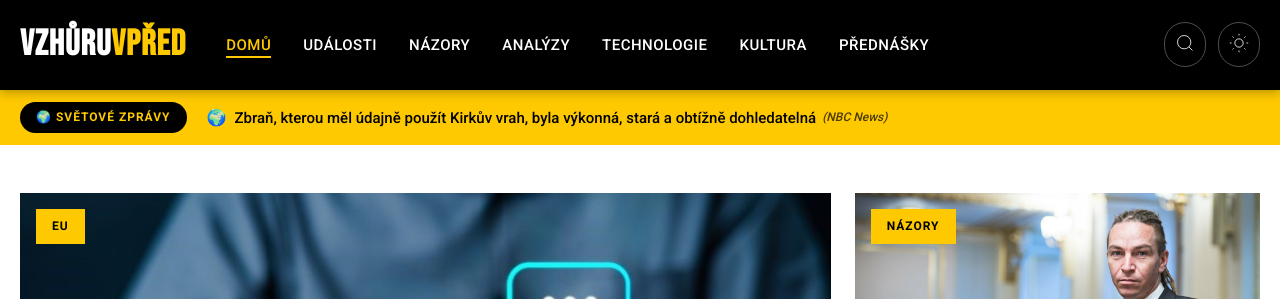
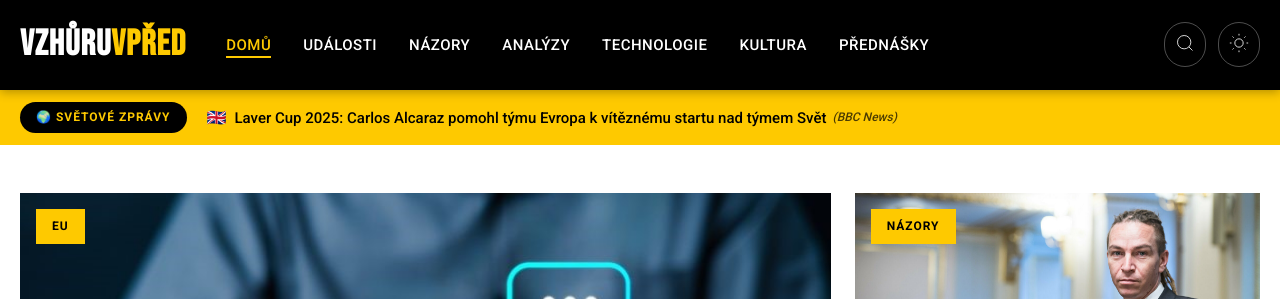
Before and after one commit to tangero/vzhuruvpred, a Jekyll site: the page built from index.html, in a window 1280 px wide and 900 px high. Shown: the top 299 px of the window. Built offline with Jekyll 4.4.1, drawn with Linux system fonts in a browser that asks for light colours; part of the change alters nothing that is shown.

Commit message:
Update world news 2025-09-21 13:25

```diff
--- a/_data/world_news.json
+++ b/_data/world_news.json
@@ -1,43 +1,54 @@
 {
-  "last_updated": "2025-09-21T12:33:26",
+  "last_updated": "2025-09-21T13:21:04",
   "articles": [
     {
       "flag": "🌍",
       "country": "global",
-      "title": "Kybernetický útok narušil systémy odbavení na velkých evropských letištích",
-      "original_title": "Cyberattack disrupts check-in systems at major European airports - AP News",
-      "url": "https://apnews.com/article/europe-airports-cyberattack-29b6d890baf7ac3a22f0f2b2f169b890",
-      "urlToImage": "https://dims.apnews.com/dims4/default/3f077fa/2147483647/strip/true/crop/5660x3184+0+295/resize/1440x810!/quality/90/?url=https%3A%2F%2Fassets.apnews.com%2F6d%2F94%2F07dd3884e8a19ba98b453f091c6d%2Ff2e131ae65ff47e68c6ccf5364b2f329",
-      "source": "Associated Press",
-      "publishedAt": "2025-09-20T09:19:00Z",
-      "description": "Kybernetický útok narušil provoz na několika evropských letištích"
+      "title": "Chytré brýle od Mety vám možná přidají na inteligenci. Rozhodně ale budete působit trapně.",
+      "original_title": "Meta’s Smart Glasses Might Make You Smarter. They’ll Certainly Make You More Awkward - WIRED",
+      "url": "https://www.wired.com/story/meta-smart-glasses-cognitive-disadvantage/",
+      "urlToImage": "https://media.wired.com/photos/68cda3213e66f0d9fd315ce2/191:100/w_1280,c_limit/Meta-Ray-Ban-Display-Gear-Meta-AI.jpg",
+      "source": "Wired",
+      "publishedAt": "2025-09-20T10:00:00Z",
+      "description": "Šéf Mety Mark Zuckerberg tvrdí, že každý, kdo nebude nosit chytré brýle, bude v budoucnu v „kognitivní nevýhodě“. Za tu přidanou inteligenci ale zaplatíte vysokou sociální cenu."
+    },
+    {
+      "flag": "🇬🇧",
+      "country": "gb",
+      "title": "Laver Cup 2025: Carlos Alcaraz pomohl týmu Evropa k vítěznému startu nad týmem Svět",
+      "original_title": "Laver Cup 2025: Carlos Alcaraz helps Team Europe make winning start over Team World - BBC",
+      "url": "https://www.bbc.com/sport/tennis/articles/cp3v7ejyd52o",
+      "urlToImage": "https://ichef.bbci.co.uk/ace/branded_sport/1200/cpsprodpb/ea5a/live/3baccf00-9601-11f0-89a4-0f12d2f11e3f.jpg",
+      "source": "BBC News",
+      "publishedAt": "2025-09-20T09:29:19Z",
+      "description": "Carlos Alcaraz pomáhá týmu Evropa závodit k vedení 3:1 nad týmem Svět v první den Laver Cupu."
     },
     {
       "flag": "🌍",
       "country": "global",
-      "title": "Zbraň, kterou měl údajně použít Kirkův vrah, byla výkonná, stará a obtížně dohledatelná",
+      "title": "Zbraň, kterou měl údajně použít Kirkův vrah, byla výkonná, stará a těžko dohledatelná",
       "original_title": "Kirk assassin’s alleged gun was powerful, vintage and hard to trace - NBC News",
       "url": "https://www.nbcnews.com/news/us-news/kirk-assassins-alleged-gun-was-powerful-vintage-hard-trace-rcna231334",
       "urlToImage": "https://media-cldnry.s-nbcnews.com/image/upload/t_nbcnews-fp-1200-630,f_auto,q_auto:best/rockcms/2025-09/250911-charlie-kirk-investigation-mn-1241-a18d95.jpg",
       "source": "NBC News",
       "publishedAt": "2025-09-20T09:00:00Z",
-      "description": "V hektických hodinách po atentátu na Charlieho Kirka objevili vyšetřovatelé zbraň v lesnaté oblasti poblíž místa činu na severu Utahu."
+      "description": "V hektických hodinách po atentátu na Charlie Kirka objevili vyšetřovatelé zbraň v lesnaté oblasti poblíž místa činu v severním Utahu."
+    },
+    {
+      "flag": "🇺🇸",
+      "country": "us",
+      "title": "Kyberútok narušil provoz na evropských letištích včetně Heathrow a Bruselu",
+      "original_title": "Cyberattack disrupts operations at European airports including Heathrow, Brussels - CNN",
+      "url": "https://www.cnn.com/2025/09/20/travel/europe-airports-cyber-attack-intl",
+      "urlToImage": "https://media.cnn.com/api/v1/images/stellar/prod/ap25263288260536.jpg?c=16x9&q=w_800,c_fill",
+      "source": "CNN",
+      "publishedAt": "2025-09-20T08:44:48Z",
+      "description": "Kybernetický útok na poskytovatele služeb pro check-in a boardingové systémy narušil provoz na několika velkých evropských letištích včetně londýnského Heathrow, Bruselu a Berlína, což v sobotu způ..."
     },
     {
       "flag": "🌍",
       "country": "global",
-      "title": "Jak sledovat pietní akt Charlie Kirka – ABC News – Nejnovější zprávy, aktuální zpravodajství a videa",
-      "original_title": "How to watch the Charlie Kirk memorial service - ABC News - Breaking News, Latest News and Videos",
-      "url": "https://abcnews.go.com/Politics/how-watch-charlie-kirk-memorial-service/story?id\\\\u003d125735217",
-      "urlToImage": null,
-      "source": "ABC News",
-      "publishedAt": "2025-09-20T08:58:24Z",
-      "description": ""
-    },
-    {
-      "flag": "🌍",
-      "country": "global",
-      "title": "Rusko podniklo ‚masivní‘ útok po celé Ukrajině – ABC News – Nejnovější zprávy, aktuální zpravodajství a videa",
+      "title": "Rusko podniklo ‚masivní‘ útok po celé Ukrajině - ABC News - Nejnovější zprávy a videa",
       "original_title": "Russia carries out 'massive' attack across Ukraine - ABC News - Breaking News, Latest News and Videos",
       "url": "https://abcnews.go.com/International/russia-carries-massive-attack-ukraine/story?id\\\\u003d125760730",
       "urlToImage": null,
@@ -46,15 +57,15 @@
       "description": ""
     },
     {
-      "flag": "🇺🇸",
-      "country": "us",
-      "title": "Pohrobek Bretta Kavanaugha z Nejvyššího soudu se identifikuje jako trans žena: soudní dokumenty",
-      "original_title": "Supreme Court Justice Brett Kavanaugh’s would-be assassin now identifies as trans woman: court docs - New York Post",
-      "url": "https://nypost.com/2025/09/19/us-news/brett-kavanaughs-would-be-assassin-now-identifies-as-trans-woman-court-docs/",
-      "urlToImage": "https://nypost.com/wp-content/uploads/sites/2/2025/09/kavanaugh-would-be-killer-now-trans-women.jpg?quality=75&strip=all&1758324277&w=1024",
-      "source": "New York Post",
-      "publishedAt": "2025-09-20T03:26:00Z",
-      "description": "Sophie Roske, která se v dubnu přiznala k pokusu o vraždu Kavanaugha, bude od nynějška advokáty označována jako „Sophie Roske“."
+      "flag": "🌍",
+      "country": "global",
+      "title": "Trumpovi nařízeno podat žalobu na New York Times znovu, soudce ji zamítl pro příliš složitost",
+      "original_title": "Trump told to refile New York Times lawsuit judge dismissed as too wordy - Axios",
+      "url": "https://www.axios.com/2025/09/19/trump-new-york-times-lawsuit-dismissed",
+      "urlToImage": "https://images.axios.com/V9I2RyExJ_MZeysmRTcuS9xRy7M=/0x339:5196x3262/1366x768/2025/09/19/1758299054788.jpeg",
+      "source": "Axios",
+      "publishedAt": "2025-09-20T06:36:11Z",
+      "description": "Soudce označil původní žalobu za zbytečně dlouhou a „rozhodně nevhodnou“."
     },
     {
       "flag": "🌍",
@@ -65,45 +76,34 @@
       "urlToImage": "https://www.politico.com/dims4/default/resize/1200/quality/90/format/jpg?url=https%3A%2F%2Fstatic.politico.com%2Fd9%2F63%2F390af3794e0998ca49fce9ac0313%2Ftrump-tariffs-07704.jpg",
       "source": "Politico",
       "publishedAt": "2025-09-20T02:09:40Z",
-      "description": "Ministerstvo spravedlnosti žádá o pozastavení rozhodnutí federálního soudce, že vláda chybně ukončila dočasný chráněný status pro více než 300 000 Venezuelanů."
+      "description": "Ministerstvo spravedlnosti žádá o pozastavení rozhodnutí federálního soudce, že vláda chybně ukončila dočasnou ochranu pro více než 300 000 Venezuelanů."
     },
     {
       "flag": "🇺🇸",
       "country": "us",
-      "title": "Americká armáda provedla třetí smrtící úder proti údajnému plavidlu pašujícímu drogy",
+      "title": "Americká armáda provedla třetí smrtící úder na údajnou loď pašující drogy.",
       "original_title": "US military conducts third fatal strike on alleged drug smuggling vessel - Financial Times",
       "url": "https://www.ft.com/content/c4cff377-5c2a-4f2f-8a75-f30499e32a35",
       "urlToImage": "https://images.ft.com/v3/image/raw/https%3A%2F%2Fd1e00ek4ebabms.cloudfront.net%2Fproduction%2Fe091337a-b5fe-47c8-8499-11e6523f6735.jpg?source=next-barrier-page",
       "source": "Financial Times",
       "publishedAt": "2025-09-20T01:25:23Z",
-      "description": "Dřívější útoky cílily na údajné venezuelské kartely, které podle Trumpa pašovaly drogy"
+      "description": "Předchozí útoky cílily na údajné venezuelské kartely, které podle Trumpa pašovaly drogy"
     },
     {
       "flag": "🌍",
       "country": "global",
-      "title": "Ted Cruz kritizuje šéfa FCC jmenovaného Trumpem za výzvu k „akci“ proti Jimmymu Kimmelovi: „Přímo z filmu Goodfellas“",
-      "original_title": "Ted Cruz criticizes Trump-appointed FCC chair for urging \"action\" on Jimmy Kimmel: \"Right out of Goodfellas\" - CBS News",
-      "url": "https://www.cbsnews.com/news/ted-cruz-fcc-brendan-carr-jimmy-kimmel-goodfellas-trump/",
-      "urlToImage": "https://assets2.cbsnewsstatic.com/hub/i/r/2025/06/17/fb9e9eee-b946-42da-aa14-9e970c085d4d/thumbnail/1200x630/48457b0e3b447b3d3463465b403dd15a/ap25167801559617.jpg",
-      "source": "CBS News",
-      "publishedAt": "2025-09-19T23:51:52Z",
-      "description": "Republikánský senátor Ted Cruz z Texasu ostře kritizoval předsedu FCC Brendana Carra za jeho výroky o Jimmy Kimmelovi, označil je za „sakramentsky nebezpečné“ a jeho postup přirovnal k mafiánskému ..."
-    },
-    {
-      "flag": "🇺🇸",
-      "country": "us",
-      "title": "Poradci RFK Jr. pro očkování přidávají překážku k získání vakcíny proti covidu",
-      "original_title": "RFK Jr.'s vaccine advisers add hurdle to getting covid shots - The Washington Post",
-      "url": "https://www.washingtonpost.com/health/2025/09/19/cdc-covid-vaccine-vote-acip/",
-      "urlToImage": "https://www.washingtonpost.com/wp-apps/imrs.php?src=https://arc-anglerfish-washpost-prod-washpost.s3.amazonaws.com/public/3E5IWRDSFCYIORFJ4D33R6ZDHQ.jpg&w=1440",
-      "source": "The Washington Post",
-      "publishedAt": "2025-09-19T23:32:17Z",
-      "description": "Poradci CDC pro očkování v ACIP doporučili konzultaci s lékařem před podáním vakcíny proti covidu, což je změna oproti univerzálnímu doporučení pro osoby od 6 měsíců věku."
+      "title": "Jak hlasoval poradní panel CDC vybraný R. F. Kennedym ml. o vakcínách proti covidu a dalších otázkách",
+      "original_title": "How RFK Jr.’s hand-picked CDC advisory panel voted on COVID vaccines and more - PBS",
+      "url": "https://www.pbs.org/newshour/health/how-rfk-jr-s-hand-picked-cdc-advisory-panel-voted-on-covid-vaccines-and-more",
+      "urlToImage": "https://d3i6fh83elv35t.cloudfront.net/static/2025/09/GettyImages-2235757926-1024x683.jpg",
+      "source": "PBS",
+      "publishedAt": "2025-09-20T00:08:43Z",
+      "description": "Nepředvídatelné jednání následovalo po razantní personální změně ministra zdravotnictví Roberta F. Kennedyho ml., který tak chtěl expertní poradní panel očistit od toho, co označuje za korporátní z..."
     },
     {
       "flag": "🇬🇧",
       "country": "gb",
-      "title": "Brett James: Autor písně „Jesus, Take the Wheel“ zemřel při leteckém neštěstí v Severní Karolíně",
+      "title": "Brett James, autor písně „Jesus, Take the Wheel“, zemřel při leteckém neštěstí v Severní Karolíně",
       "original_title": "Brett James: 'Jesus, Take the Wheel' songwriter dies in plane crash in North Carolina - BBC",
       "url": "https://www.bbc.com/news/articles/c24rzgrez59o",
       "urlToImage": "https://ichef.bbci.co.uk/news/1024/branded_news/750f/live/3250ead0-95ad-11f0-8b02-ff721f50dc42.jpg",
@@ -114,35 +114,24 @@
     {
       "flag": "🌍",
       "country": "global",
-      "title": "VIPER žije! Blue Origin Jeffa Bezose dopraví na Měsíc v roce 2027 ledem lovící rover NASA",
-      "original_title": "VIPER lives! Jeff Bezos' Blue Origin will land ice-hunting NASA rover on the moon in 2027 - Space",
-      "url": "https://www.space.com/astronomy/moon/viper-lives-jeff-bezos-blue-origin-will-land-ice-hunting-nasa-rover-on-the-moon-in-2027",
-      "urlToImage": "https://cdn.mos.cms.futurecdn.net/YfTDowQg7iWoSgGkqKoA8o.jpg",
-      "source": "Space.com",
-      "publishedAt": "2025-09-19T22:03:00Z",
-      "description": "VIPER se na Měsíc sveze na landeru Blue Moon od Blue Origin"
-    },
-    {
-      "flag": "🌍",
-      "country": "global",
-      "title": "‚Zrada‘: Progresivní zuří, když Trumpův úředník přizná, že ‚se zvažuje‘ zvýšení důchodového věku",
+      "title": "‚Zrada‘: Pokrokáři útočí, když Trumpův úředník říká, že se ‚zvažuje‘ zvýšení důchodového věku",
       "original_title": "'Betrayal': Progressives Pounce as Trump Official Says Raising Retirement Age 'Being Considered' - Common Dreams",
       "url": "https://www.commondreams.org/news/trump-raise-retirement-age",
       "urlToImage": "https://www.commondreams.org/media-library/image.jpg?id=56527669&width=1200&height=600&coordinates=0%2C300%2C0%2C300",
       "source": "Common Dreams",
       "publishedAt": "2025-09-19T21:17:48Z",
-      "description": "Progresivní kritizují Trumpem jmenovaného komisaře SSA za zvažování zvýšení důchodového věku, což odporuje Trumpovému volebnímu slibu."
+      "description": "Progresivní kritizují Trumpem jmenovaného komisaře SSA za zvažování zvýšení důchodového věku, což je v rozporu s Trumpovým předvolebním slibem."
     },
     {
       "flag": "🌍",
       "country": "global",
-      "title": "Těla objevená v Tesle zpěváka D4vda jsou identifikována jako pohřešovaný teenager",
+      "title": "Těla nalezená v Tesle zpěváka D4vda jsou identifikována jako pohřešovaný teenager",
       "original_title": "Body Discovered Inside Singer D4vd’s Tesla Identified as Teen Missing for Over a Year - The Hollywood Reporter",
       "url": "http://www.hollywoodreporter.com/news/general-news/d4vd-tesla-body-discovered-celeste-rivas-1236376153/",
       "urlToImage": "https://www.hollywoodreporter.com/wp-content/uploads/2025/05/241121_d4vd_Withering0057-Edit_R-H-2025.jpg?w=1296&h=730&crop=1",
       "source": "Hollywood Reporter",
       "publishedAt": "2025-09-19T20:26:15Z",
-      "description": "Celeste Rivasová byla pohřešována téměř 18 měsíců, než byly její ostatky 8. září nalezeny v Hollywood Tow. Od identifikace ostatků je zpěvaččino turné zrušeno."
+      "description": "Po téměř 18 měsících byly 8. září v Hollywood Tow nalezeny ostatky Celeste Rivas. Od identifikace pozůstatků zpěvačky byla zrušena její turné."
     },
     {
       "flag": "🌍",
@@ -153,40 +142,18 @@
       "urlToImage": "https://cdn.mos.cms.futurecdn.net/it8vJ5FgQSXrYVx33mFX64.jpg",
       "source": "Space.com",
       "publishedAt": "2025-09-19T20:00:00Z",
-      "description": "Reese's Peanut Butter Cups, Mike & Ike bonbony a také korejské slané pochoutky!"
+      "description": "Reese's arašídové koule, Mike & Ike bonbony a také korejské slané pochoutky!"
     },
     {
       "flag": "🌍",
       "country": "global",
-      "title": "Ikony katedrály Notre Dame se po šesti letech od ničivého požáru znovu otevírají veřejnosti",
-      "original_title": "Notre Dame Cathedral's iconic towers reopen 6 years after devastating fire - CBS News",
-      "url": "https://www.cbsnews.com/news/notre-dame-cathedral-towers-reopen-fire/",
-      "urlToImage": "https://assets2.cbsnewsstatic.com/hub/i/r/2025/09/19/e8dd8e55-722a-47ec-8763-b918c192be71/thumbnail/1200x630/a24b1faf92afe9d2fb757f1462737dff/gettyimages-2235667498.jpg",
-      "source": "CBS News",
-      "publishedAt": "2025-09-19T19:46:02Z",
-      "description": "Znovuotevření ikonických věží Notre Dame v Paříži je jedním z posledních kroků obrovské rekonstrukce katedrály po ničivém požáru v roce 2019."
-    },
-    {
-      "flag": "🌍",
-      "country": "global",
-      "title": "Technický ředitel Mety vysvětluje, proč ukázky chytrých brýlí na Meta Connect selhaly — a nebylo to Wi-Fi",
-      "original_title": "Meta CTO explains why the smart glasses demos failed at Meta Connect — and it wasn't the Wi-Fi - TechCrunch",
-      "url": "https://techcrunch.com/2025/09/19/meta-cto-explains-why-the-smart-glasses-demos-failed-at-meta-connect-and-it-wasnt-the-wi-fi/",
-      "urlToImage": "https://techcrunch.com/wp-content/uploads/2024/09/GettyImages-2173597965.jpg?resize=1200,800",
-      "source": "TechCrunch",
-      "publishedAt": "2025-09-19T16:04:11Z",
-      "description": "Technický ředitel Meta Andrew Bosworth komentoval neúspěchy z demonstrace na konferenci pro vývojáře, kde společnost představila nové chytré brýle."
-    },
-    {
-      "flag": "🌍",
-      "country": "global",
-      "title": "„Tuto schopnost musíme nahradit nyní.“ Nová družice NOAA pro nahrazení stárnoucích strážců vesmírného počasí odstartuje 23. září",
+      "title": "Tuto schopnost musíme nahradit nyní\": Nová družice NOAA nahradí stárnoucí strážce vesmírného počasí, startuje 23. září",
       "original_title": "'We must replace this capability now': New NOAA satellite to replace aging space weather sentinels launches Sept. 23 - Space",
       "url": "https://www.space.com/space-exploration/satellites/we-must-replace-this-capability-now-new-noaa-satellite-to-replace-aging-space-weather-sentinels-launches-sept-23",
       "urlToImage": "https://cdn.mos.cms.futurecdn.net/pfhcrC7Kzov9Werftk2QKn.jpg",
       "source": "Space.com",
       "publishedAt": "2025-09-19T15:00:00Z",
-      "description": "Po desetiletích spoléhání na stárnoucí satelity vysílá NOAA do vesmíru speciální sondu pro sledování Slunce."
+      "description": "Po desetiletích spoléhání na stárnoucí satelity vypouští NOAA speciální družici pro sledování Slunce."
     },
     {
       "flag": "🌍",
@@ -197,73 +164,51 @@
       "urlToImage": "https://static.seekingalpha.com/cdn/s3/uploads/getty_images/2236259510/image_2236259510.jpg?io=getty-c-w750",
       "source": "Seeking Alpha",
       "publishedAt": "2025-09-19T14:46:19Z",
-      "description": "Recenzenti iPhonu 17 (AAPL) se shodli, že jeho výběr „už neznamená přijít o důležité funkce“"
+      "description": "Apple (AAPL) iPhone 17 lineup reviewers seemed to agree that choosing the iPhone 17 \"no longer means missing out,\" as the company brought most of the important features to it."
     },
     {
       "flag": "🌍",
       "country": "global",
-      "title": "Nejvyšší soud neokamžitě nezareagoval na Trumpův návrh na odvolání Cooka",
-      "original_title": "Supreme Court Doesn’t Immediately Act on Trump Bid to Fire Cook - Bloomberg.com",
-      "url": "https://www.bloomberg.com/news/articles/2025-09-19/supreme-court-doesn-t-immediately-act-on-trump-bid-to-fire-cook",
-      "urlToImage": "https://assets.bwbx.io/images/users/iqjWHBFdfxIU/iBJZmz0RU5AE/v1/1200x800.jpg",
-      "source": "Bloomberg",
-      "publishedAt": "2025-09-19T14:31:11Z",
-      "description": "Předseda Nejvyššího soudu John Roberts požádal guvernérku Federálního rezervního systému Lisu Cookovou o vyjádření k žádosti prezidenta Donalda Trumpa o její okamžité odvolání z funkce do 25. září,..."
+      "title": "Vypreparovaný dinosaurus s kupolovitou hlavou z mongolské pouště je nejstarší svého druhu",
+      "original_title": "Exquisite dome-headed dinosaur unearthed in Mongolian desert is oldest ever found - BBC Wildlife Magazine",
+      "url": "https://www.discoverwildlife.com/dinosaurs/zavacephale-rinpoche-gobi-desert-mongolia",
+      "urlToImage": "https://c02.purpledshub.com/uploads/sites/62/2025/09/Z.-rinpoche-skull.jpeg?w=1200",
+      "source": "Discoverwildlife.com",
+      "publishedAt": "2025-09-19T14:08:29Z",
+      "description": "Lebka nově popsaného druhu dinosaura byla nalezena „obnažená na útesu jako kabošonový drahokam“ ve Východní poušti Gobi."
     },
     {
       "flag": "🌍",
       "country": "global",
-      "title": "Snížení sazeb Fedu bylo „přísnější, než se očekávalo,“ říká Moody’s Zandi a varuje, že to nebude stačit",
+      "title": "Srazila Fedu byla podle Moodyho Zandiho „překvapivě dravčí“ a varuje, že to nebude stačit",
       "original_title": "The Fed’s cut was 'more hawkish than anticipated,' Moody’s Zandi says — and warns it won’t be enough - Fortune",
       "url": "https://fortune.com/2025/09/19/feds-cut-was-hawkish-than-expected-jobs-recessionzandi/",
       "urlToImage": "https://fortune.com/img-assets/wp-content/uploads/2025/09/GettyImages-2235418395-e1758226126547.jpg?resize=1200,600",
       "source": "Fortune",
       "publishedAt": "2025-09-19T10:05:00Z",
-      "description": "Trh nedostal jemný signál, který očekával."
+      "description": "Trh nedostal dvořilý signál, který očekával."
     },
     {
       "flag": "🌍",
       "country": "global",
-      "title": "„Tyto vakcíny fungují,“ říká oregonský zdravotník o pokynech pro očkování proti covidu-19 na západním pobřeží",
+      "title": "Nejlepší pouzdra pro iPhone 17, která si právě teď můžete koupit 9to5Mac",
+      "original_title": "All of the best iPhone 17 cases you can purchase right now 9to5Mac - 9to5Mac",
+      "url": "https://9to5mac.com/2025/09/20/best-iphone-17-cases/",
+      "urlToImage": "https://i0.wp.com/9to5mac.com/wp-content/uploads/sites/6/2025/09/Best-iPhone-17-Cases-delivery-day.jpg?resize=1200%2C628&quality=82&strip=all&ssl=1",
+      "source": "9to5Mac",
+      "publishedAt": "2025-09-19T07:01:00Z",
+      "description": "Předobjednávky iPhonů 17 jsou spuštěny, první kusy už dorážejí k zákazníkům a my máme…"
+    },
+    {
+      "flag": "🌍",
+      "country": "global",
+      "title": "„Tyto vakcíny fungují,“ říká oregonský zdravotník o pokynech k očkování proti covidu-19 na západním pobřeží – Oregon Public Broadcasting",
       "original_title": "‘These vaccines work’: Oregon’s health officer on West Coast COVID-19 vaccine guidelines - Oregon Public Broadcasting - OPB",
       "url": "https://www.opb.org/article/2025/09/18/west-coast-covid-19-vaccine-guidelines-oregon-health-officer/",
       "urlToImage": "https://opb-opb-prod.cdn.arcpublishing.com/resizer/v2/XYNJ2MSULNBKJBQ4QRCPZ7ELGA.jpg?auth=e59d3b54fc7655dc06e37473536e98633e4bf9193bea5c7743f2af0f177e1f70&width=1200&height=675&smart=true",
       "source": "OPB News",
       "publishedAt": "2025-09-19T00:18:52Z",
-      "description": "Dr. Dean Sidelinger mluvil pro OPB o nových doporučeních pro vakcínu proti COVID-19 od Western States Health Alliance a o tom, co by měli vědět obyvatelé Oregonu."
-    },
-    {
-      "flag": "🌍",
-      "country": "global",
-      "title": "Vypuknutí eboly v Demokratické republice Kongo - Centrum pro kontrolu a prevenci nemocí | CDC (.gov)",
-      "original_title": "Ebola Outbreak in the Democratic Republic of the Congo - Centers for Disease Control and Prevention | CDC (.gov)",
-      "url": "https://www.cdc.gov/han/php/notices/han00524.html",
-      "urlToImage": "https://www.cdc.gov/han/media/images/2025/03/HAN-Health-Advisory.png?_=90468",
-      "source": "Cdc.gov",
-      "publishedAt": "2025-09-18T21:13:13Z",
-      "description": "Nový výskyt viru Ebola v Demokratické republice Kongo"
-    },
-    {
-      "flag": "🌍",
-      "country": "global",
-      "title": "Strategie pro balíčky Mega Evolution Battle Pass v Pokémon TCG",
-      "original_title": "Pokémon TCG: Mega Evolution Battle Pass Deck Strategies - Pokemon.com",
-      "url": "https://www.pokemon.com/us/strategy/pokemon-tcg-mega-evolution-battle-pass-deck-strategies",
-      "urlToImage": "https://www.pokemon.com/static-assets/content-assets/cms2/img/trading-card-game/_tiles/me/me01/tcgl/battle-pass/deck-strategy/me01-tcgl-169-en.png",
-      "source": "Pokemon.com",
-      "publishedAt": "2025-09-18T16:03:34Z",
-      "description": "Objevte, jak využít potenciál dvou ničivých Mega Evolution decků v Pokémon TCG Live."
-    },
-    {
-      "flag": "🌍",
-      "country": "global",
-      "title": "Fotky: Start SpaceX byl vidět v Claytonu, Knightdale a Raleighu",
-      "original_title": "Photos: SpaceX launch visible in Clayton, Knightdale, Raleigh - WRAL.com",
-      "url": "https://www.wral.com/photos-spacex-launch-visible-in-clayton-knightdale-raleigh/22164180/",
-      "urlToImage": "https://wwwcache.wral.com/asset/share/2025/09/18/22164110/68cbd7c2-0c4a-d46b-545a-05cf1a0d4460-DMID1-68d1i01je-640x480.jpg",
-      "source": "WRAL.com",
-      "publishedAt": "2025-09-18T11:50:25Z",
-      "description": "Start rakety SpaceX Falcon 9 z Floridy byl ve čtvrtek brzy ráno vidět na obloze v Severní Karolíně."
+      "description": "Dr. Dean Sidelinger hovořil pro OPB o nových doporučeních Western States Health Alliance ohledně vakcíny proti COVID-19 a o tom, co by měli vědět obyvatelé Oregonu."
     }
   ]
 }
```
